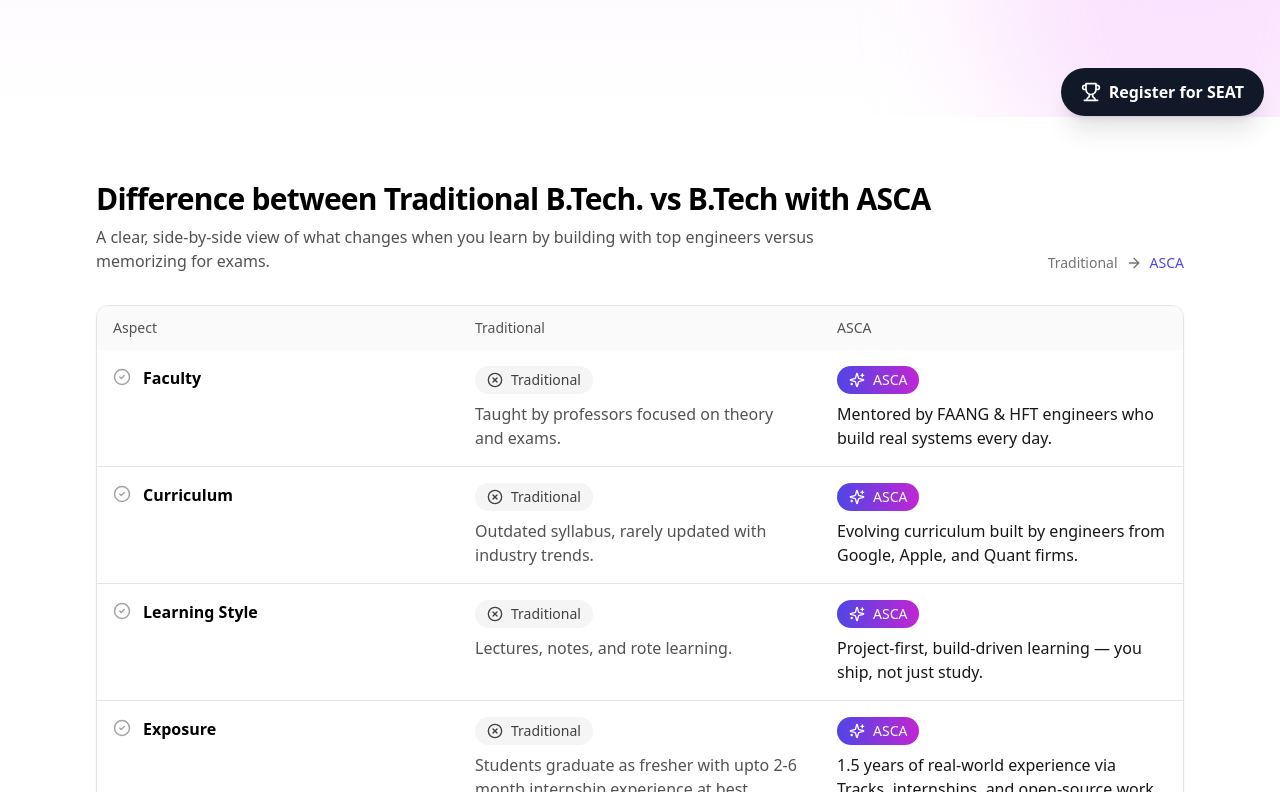
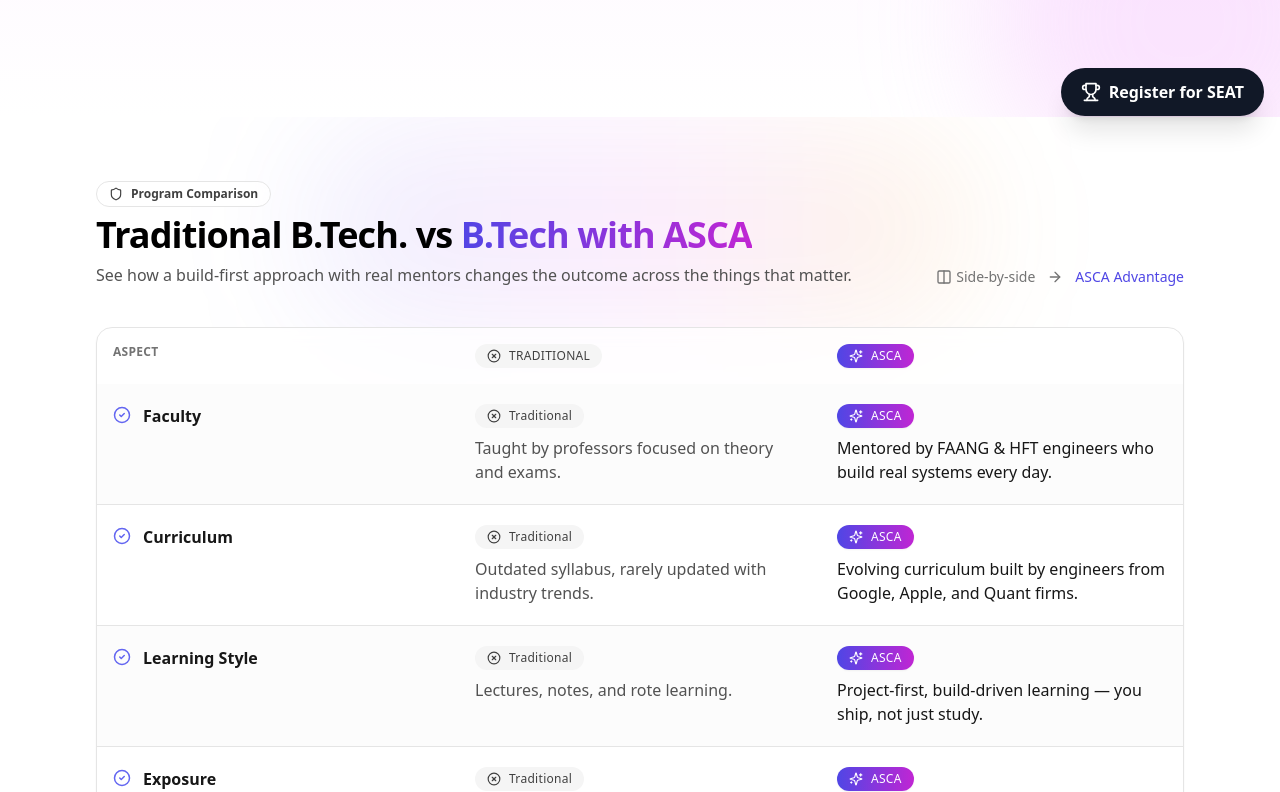
Before and after one commit to gramtop961/frontend-repo_mpievmyi_z1dzqd, a React (Vite) app: page / in a window 1280 px wide. Shown: the part 668-1460 px from the top of the page. Built offline with nearby package versions, Linux system fonts and the light colour scheme.

Commit message:
Update project prj_mpievmyi - 2025-11-11T09:02:08.050Z

```diff
--- a/src/components/ComparisonSection.jsx
+++ b/src/components/ComparisonSection.jsx
@@ -1,5 +1,5 @@
 import React from "react";
-import { CheckCircle2, XCircle, ArrowRight, Sparkles } from "lucide-react";
+import { CheckCircle2, XCircle, ArrowRight, Sparkles, Shield, Columns2 } from "lucide-react";
 
 const data = [
   {
@@ -53,71 +53,103 @@
   },
 ];
 
-function Pill({ children, variant = "asca" }) {
+function ColumnBadge({ label, variant = "asca" }) {
   const isAsca = variant === "asca";
   return (
     <span
       className={
-        "inline-flex items-center gap-2 rounded-full px-3 py-1 text-sm font-medium " +
+        "inline-flex items-center gap-2 rounded-full px-3 py-1 text-xs font-medium tracking-wide " +
         (isAsca
-          ? "bg-gradient-to-r from-indigo-600 to-fuchsia-600 text-white"
+          ? "bg-gradient-to-r from-indigo-600 to-fuchsia-600 text-white shadow-sm"
           : "bg-neutral-100 text-neutral-700 dark:bg-neutral-800 dark:text-neutral-200")
       }
     >
-      {isAsca ? <Sparkles size={16} /> : <XCircle size={16} />}
-      {children}
+      {isAsca ? <Sparkles size={14} /> : <XCircle size={14} />}
+      {label}
     </span>
   );
 }
 
 export default function ComparisonSection() {
   return (
-    <section className="relative mx-auto w-full max-w-6xl px-4 py-16 sm:px-6 lg:px-8">
-      <div className="mb-8 flex items-end justify-between gap-4">
-        <div>
-          <h2 className="text-2xl font-semibold tracking-tight sm:text-3xl">
-            Difference between Traditional B.Tech. vs B.Tech with ASCA
-          </h2>
-          <p className="mt-2 max-w-3xl text-neutral-600 dark:text-neutral-300">
-            A clear, side-by-side view of what changes when you learn by building with
-            top engineers versus memorizing for exams.
-          </p>
-        </div>
-        <div className="hidden sm:block">
-          <div className="flex items-center gap-2 text-sm text-neutral-500 dark:text-neutral-400">
-            <span>Traditional</span>
-            <ArrowRight size={16} />
-            <span className="font-medium text-indigo-600 dark:text-indigo-400">ASCA</span>
-          </div>
+    <section className="relative w-full">
+      {/* Decorative background */}
+      <div className="pointer-events-none absolute inset-0 -z-10 overflow-hidden">
+        <div className="absolute left-1/2 top-0 -translate-x-1/2 blur-3xl">
+          <div className="h-56 w-[42rem] rounded-full bg-gradient-to-r from-indigo-500/10 via-fuchsia-500/10 to-amber-500/10" />
         </div>
       </div>
 
-      <div className="overflow-hidden rounded-xl border border-neutral-200 shadow-sm dark:border-neutral-800">
-        <div className="grid grid-cols-1 bg-neutral-50 text-sm font-medium text-neutral-600 dark:bg-neutral-900/60 dark:text-neutral-300 sm:grid-cols-12">
-          <div className="px-4 py-3 sm:col-span-4">Aspect</div>
-          <div className="px-4 py-3 sm:col-span-4">Traditional</div>
-          <div className="px-4 py-3 sm:col-span-4">ASCA</div>
+      <div className="mx-auto max-w-6xl px-4 py-16 sm:px-6 lg:px-8">
+        {/* Header */}
+        <div className="mb-10 flex flex-col gap-4 sm:flex-row sm:items-end sm:justify-between">
+          <div>
+            <div className="mb-2 inline-flex items-center gap-2 rounded-full border border-neutral-200 bg-white/70 px-3 py-1 text-xs font-semibold text-neutral-700 backdrop-blur dark:border-neutral-800 dark:bg-neutral-900/60 dark:text-neutral-300">
+              <Shield size={14} />
+              Program Comparison
             </div>
+            <h2 className="text-3xl font-semibold tracking-tight sm:text-4xl">
+              Traditional B.Tech. vs
+              <span className="bg-gradient-to-r from-indigo-600 to-fuchsia-600 bg-clip-text text-transparent"> B.Tech with ASCA</span>
+            </h2>
+            <p className="mt-2 max-w-3xl text-neutral-600 dark:text-neutral-300">
+              See how a build-first approach with real mentors changes the outcome across the things that matter.
+            </p>
+          </div>
+          <div className="hidden sm:flex items-center gap-3 text-sm text-neutral-500 dark:text-neutral-400">
+            <span className="inline-flex items-center gap-1"><Columns2 size={16} /> Side‑by‑side</span>
+            <ArrowRight size={16} />
+            <span className="font-medium text-indigo-600 dark:text-indigo-400">ASCA Advantage</span>
+          </div>
+        </div>
+
+        {/* Table wrapper */}
+        <div className="overflow-hidden rounded-2xl border border-neutral-200 bg-white/70 shadow-sm backdrop-blur dark:border-neutral-800 dark:bg-neutral-900/60">
+          {/* Header row */}
+          <div className="grid grid-cols-1 text-xs font-semibold uppercase tracking-wide text-neutral-500 dark:text-neutral-400 sm:grid-cols-12">
+            <div className="px-4 py-4 sm:col-span-4">Aspect</div>
+            <div className="px-4 py-4 sm:col-span-4">
+              <ColumnBadge label="Traditional" variant="traditional" />
+            </div>
+            <div className="px-4 py-4 sm:col-span-4">
+              <ColumnBadge label="ASCA" variant="asca" />
+            </div>
+          </div>
+
+          {/* Rows */}
           <ul className="divide-y divide-neutral-200 dark:divide-neutral-800">
-          {data.map((row) => (
-            <li key={row.aspect} className="grid grid-cols-1 sm:grid-cols-12">
-              <div className="flex items-start gap-3 px-4 py-4 sm:col-span-4">
-                <div className="mt-0.5 hidden text-neutral-400 sm:block">
+            {data.map((row, idx) => (
+              <li
+                key={row.aspect}
+                className={
+                  "grid grid-cols-1 transition-colors sm:grid-cols-12 " +
+                  (idx % 2 === 0
+                    ? "bg-neutral-50/60 dark:bg-neutral-900/40"
+                    : "bg-white/60 dark:bg-neutral-900/20")
+                }
+              >
+                {/* Aspect */}
+                <div className="flex items-start gap-3 px-4 py-5 sm:col-span-4">
+                  <div className="mt-0.5 hidden text-indigo-500 sm:block dark:text-indigo-400">
                     <CheckCircle2 size={18} />
                   </div>
                   <div>
-                  <div className="font-semibold">{row.aspect}</div>
+                    <div className="font-semibold text-neutral-900 dark:text-white">{row.aspect}</div>
                   </div>
                 </div>
-              <div className="px-4 py-4 sm:col-span-4">
+
+                {/* Traditional */}
+                <div className="px-4 py-5 sm:col-span-4">
                   <div className="flex items-start gap-2 text-neutral-700 dark:text-neutral-300">
-                  <Pill variant="traditional">Traditional</Pill>
+                    <ColumnBadge label="Traditional" variant="traditional" />
                   </div>
                   <p className="mt-2 text-neutral-600 dark:text-neutral-300">{row.traditional}</p>
                 </div>
-              <div className="px-4 py-4 sm:col-span-4">
+
+                {/* ASCA */}
+                <div className="px-4 py-5 sm:col-span-4">
                   <div className="flex items-start gap-2">
-                  <Pill>ASCA</Pill>
+                    <ColumnBadge label="ASCA" variant="asca" />
                   </div>
                   <p className="mt-2 font-medium text-neutral-900 dark:text-white">{row.asca}</p>
                 </div>
@@ -125,6 +157,12 @@
             ))}
           </ul>
         </div>
+
+        {/* Footnote */}
+        <p className="mt-4 text-sm text-neutral-500 dark:text-neutral-400">
+          Built for outcomes: mentorship, projects, and hiring network compound over 4 years.
+        </p>
+      </div>
     </section>
   );
 }
```
Also changed, not shown: 1 other file (tests, documents, lock files or other folders). Lines whose indentation alone changed are shown as unchanged.
